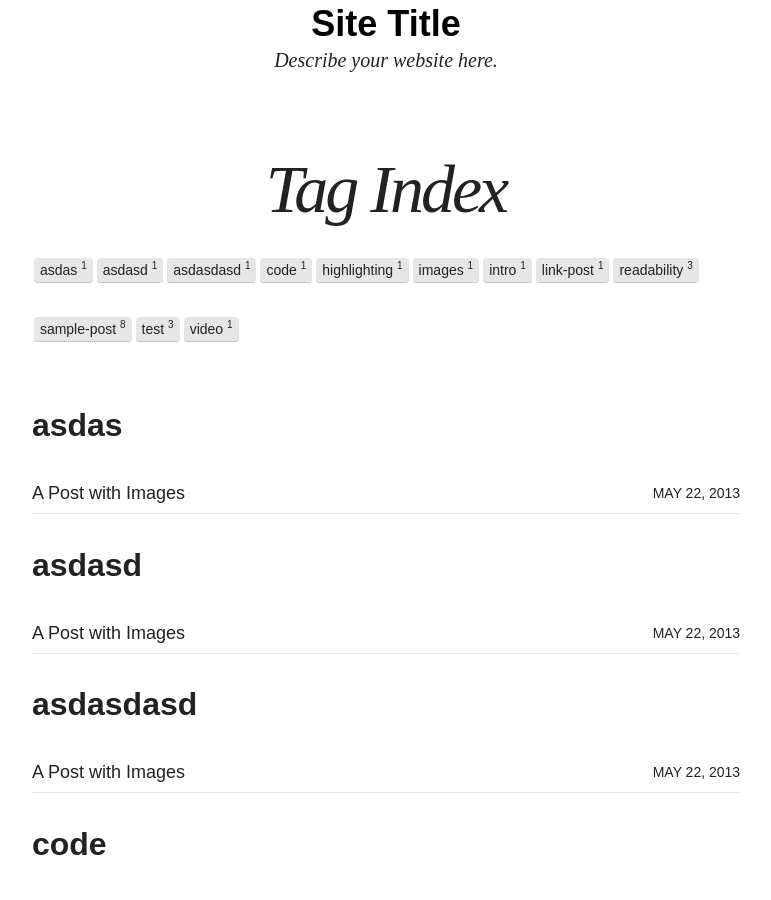
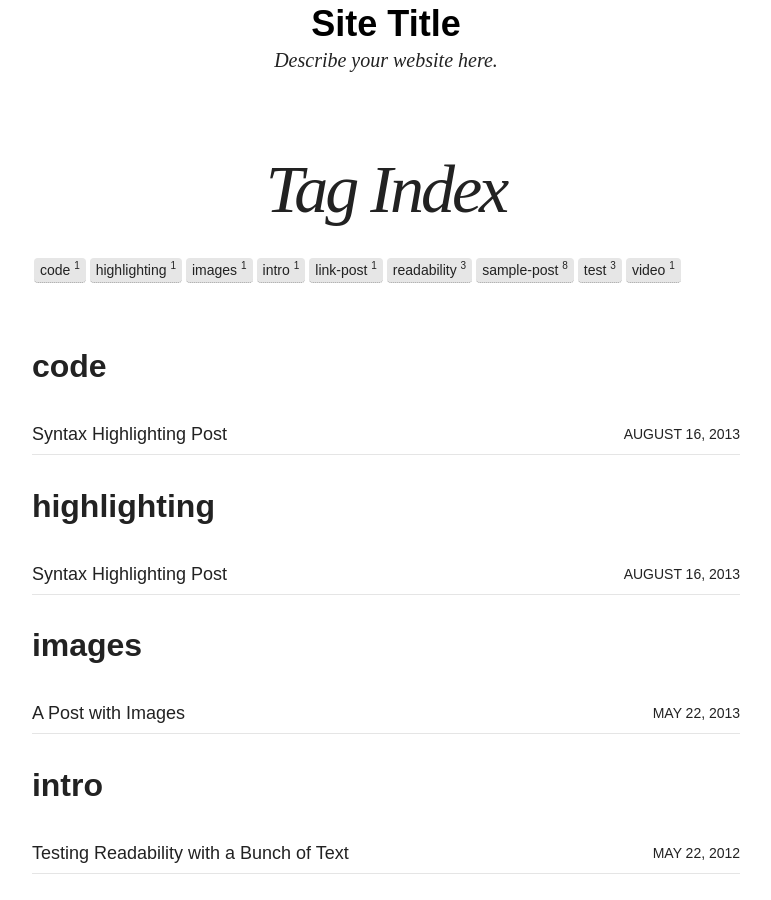
Before and after one commit to fluffyjane/fluffyjane.github.io, a Jekyll site: the page built from tags/index.md, in a window 1280 px wide and 900 px high, scrolled down 323 px. Shown: the whole window, without its empty margins (254-1025 px from the left). Built offline with Jekyll 4.4.1, drawn with Linux system fonts in a browser that asks for light colours; nearby versions of some CDN libraries.

Commit message:
Update 2013-05-22-sample-post-images.md

```diff
--- a/_posts/articles/2013-05-22-sample-post-images.md
+++ b/_posts/articles/2013-05-22-sample-post-images.md
@@ -3,7 +3,7 @@ layout: post
 title: "A Post with Images"
 excerpt: "Examples and code for displaying images in posts."
 categories: articles
-tags: [sample-post, images, test, asdas, asdasd, asdasdasd]
+tags: [sample-post, images, test]
 comments: true
 share: true
 ---
```
